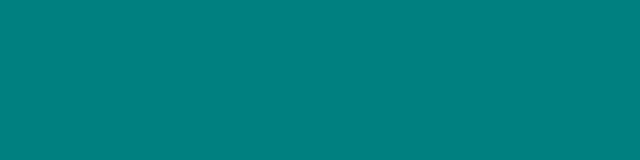
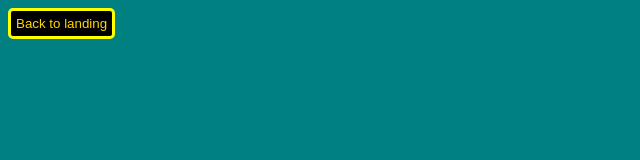
Before and after one commit to colovannucci/colovannucci.github.io, a plain HTML site: page pages/home-page.html in a window 1280 px wide. Shown: the whole page, without its empty margins (0-640 px from the left). Drawn offline with Linux system fonts and the light colour scheme.

Commit message:
Homepage background container added
Center container added.
Back button added to navigate between landing and home pages.

```diff
--- a/pages/home-page.html
+++ b/pages/home-page.html
@@ -8,6 +8,11 @@
     <link rel="stylesheet" href="../css/stylesheet.css">
 </head>
 <body style="background-color: teal;">
-
+    <!--Background container-->
+    <div class="page-container">
+        <a href="../index.html">
+            <button class="border-style">Back to landing</button>
+        </a>
+    </div>
 </body>
 </html>
```
